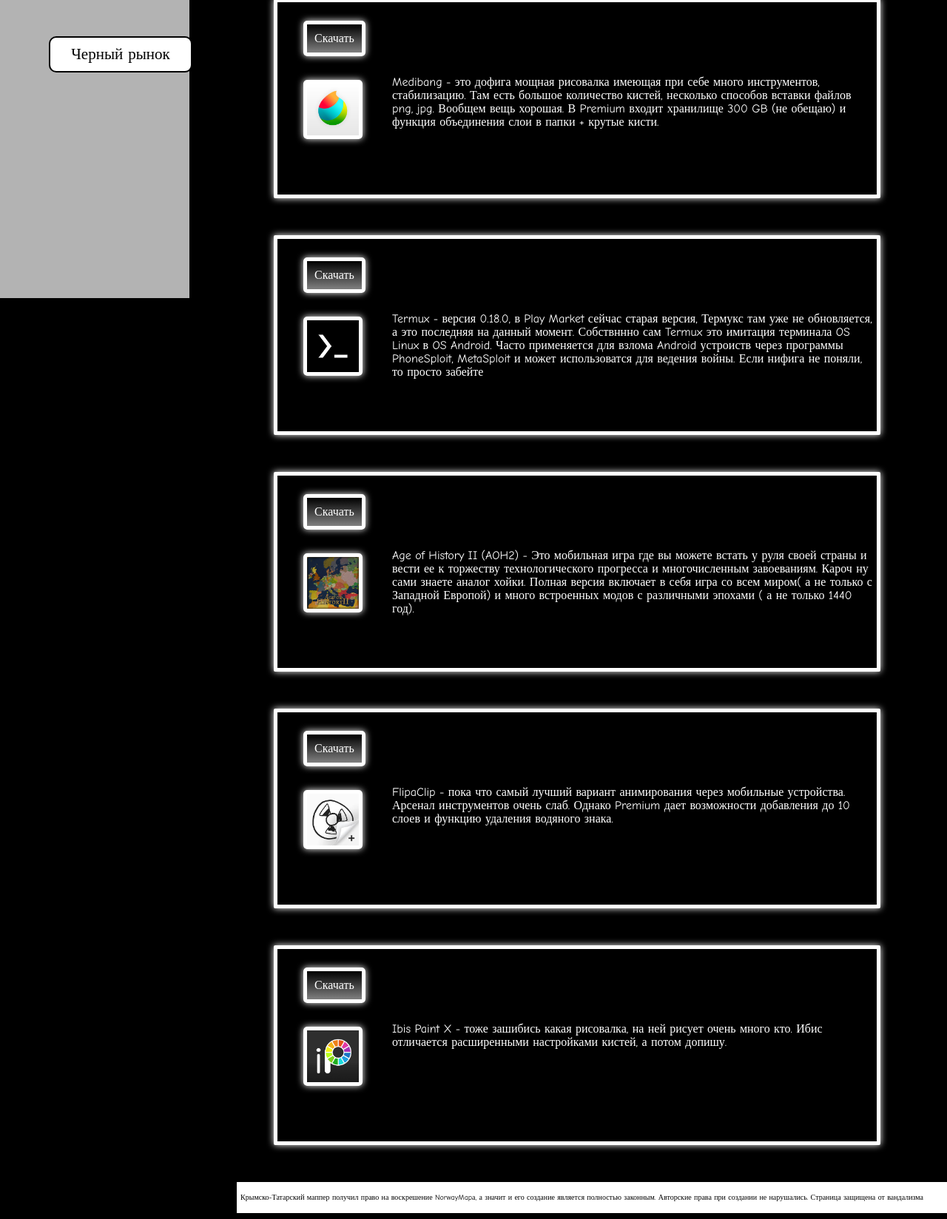
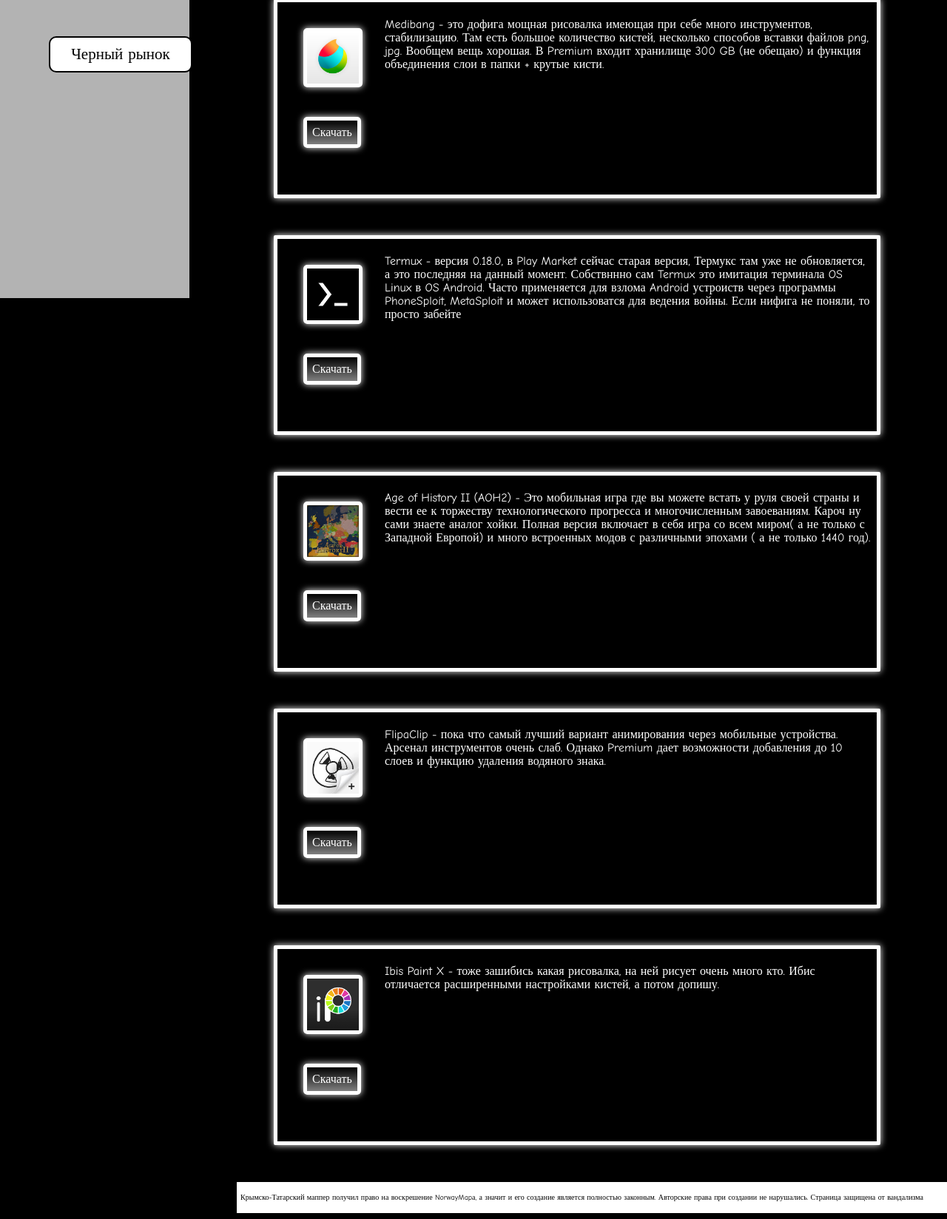
Before and after one commit to dinskoy/livgardet.github.io, a plain HTML site: page blackshop.html in a window 1280 px wide. Shown: the part 397-2045 px from the top of the page at 74% size. Drawn offline with Linux system fonts and the light colour scheme.

Commit message:
set a position tag <a>

```diff
--- a/blackshop.html
+++ b/blackshop.html
@@ -21,11 +21,30 @@
 						<img id="img" src="flag.png" width="750px" height="500px" alt="image_error"/>
 			</header>
 			<div style="background: black;">
-						<div class="vzlom"><img class="img" src="mbp.png" height="70px" width="70px" alt=""/><a class="blackA" href="https://drive.google.com/file/d/1-yVreQ_VTMpjmo9MCtYwj1IVECsNhXsU/view?usp=drivesdk">Скачать</a><p class="blackP">Medibang - это дофига мощная рисовалка имеющая при себе много инструментов, стабилизацию. Там есть большое количество кистей, несколько способов вставки файлов png, jpg. Вообщем вещь хорошая. В Premium входит хранилище 300 GB (не обещаю) и функция объединения слои в папки + крутые кисти.</p></div>
-						<div class="vzlom"><img class="img" src="termux.png" height="70px" width="70px" alt=""/><a class="blackA" href="https://drive.google.com/file/d/1QBBo6UmSUdDSdorZAbahVz6Qng34NR-W/view?usp=drivesdk">Скачать</a><p class="blackP">Termux - версия 0.18.0, в Play Market сейчас старая версия, Термукс там уже не обновляется, а это последняя на данный момент. Собствннно сам Termux это имитация терминала OS Linux в OS Android. Часто применяется для взлома Android устроиств через программы PhoneSploit, MetaSploit и может использоватся для ведения войны. Если нифига не поняли, то просто забейте</p></div>
-						<div class="vzlom"><img class="img" src="aoh2.png" height="70px" width="70px" alt=""/><a class="blackA" href="https://drive.google.com/file/d/1Q8OH8iTsXMEOtijvkmi0izcas1AZf5eJ/view?usp=drivesdk">Скачать</a><p class="blackP">Age of History II (AOH2) - Это мобильная игра где вы можете встать у руля своей страны и вести ее к торжеству технологического прогресса и многочисленным завоеваниям. Кароч ну сами знаете аналог хойки. Полная версия включает в себя игра со всем миром( а не только с Западной Европой) и много встроенных модов с различными эпохами ( а не только 1440 год).</p></div>
-						<div class="vzlom"><img class="img" src="flipa.jpeg" height="70px" width="70px" alt=""/><a class="blackA" href="https://drive.google.com/file/d/1wzXuAhInpTo_lv4T_uW5_XfQXHgzQp19/view?usp=drivesdk">Скачать</a><p class="blackP">FlipaClip - пока что самый лучший вариант анимирования через мобильные устройства. Арсенал инструментов очень слаб. Однако Premium дает возможности добавления до 10 слоев и функцию удаления водяного знака.</p></div>
-						<div class="vzlom"><img class="img" src="ibis.png" height="70px" width="70px" alt=""/><a class="blackA" href="https://drive.google.com/file/d/1QFIntnxWdlTFItwUUoy5sIqAOytrp_3q/view?usp=drivesdk">Скачать</a><p class="blackP">Ibis Paint X - тоже зашибись какая рисовалка, на ней рисует очень много кто. Ибис отличается расширенными настройками кистей, а потом допишу.</p>
+						<div class="vzlom">
+							<img class="img" src="mbp.png" height="70px" width="70px" alt=""/>
+							<p class="blackP">Medibang - это дофига мощная рисовалка имеющая при себе много инструментов, стабилизацию. Там есть большое количество кистей, несколько способов вставки файлов png, jpg. Вообщем вещь хорошая. В Premium входит хранилище 300 GB (не обещаю) и функция объединения слои в папки + крутые кисти.</p>
+							<a class="blackA" href="https://drive.google.com/file/d/1-yVreQ_VTMpjmo9MCtYwj1IVECsNhXsU/view?usp=drivesdk">Скачать</a>
+						</div>
+						<div class="vzlom">
+							<img class="img" src="termux.png" height="70px" width="70px" alt=""/>
+							<p class="blackP">Termux - версия 0.18.0, в Play Market сейчас старая версия, Термукс там уже не обновляется, а это последняя на данный момент. Собствннно сам Termux это имитация терминала OS Linux в OS Android. Часто применяется для взлома Android устроиств через программы PhoneSploit, MetaSploit и может использоватся для ведения войны. Если нифига не поняли, то просто забейте</p>
+							<a class="blackA" href="https://drive.google.com/file/d/1QBBo6UmSUdDSdorZAbahVz6Qng34NR-W/view?usp=drivesdk">Скачать</a>
+						</div>
+						<div class="vzlom">
+							<img class="img" src="aoh2.png" height="70px" width="70px" alt=""/>
+							<p class="blackP">Age of History II (AOH2) - Это мобильная игра где вы можете встать у руля своей страны и вести ее к торжеству технологического прогресса и многочисленным завоеваниям. Кароч ну сами знаете аналог хойки. Полная версия включает в себя игра со всем миром( а не только с Западной Европой) и много встроенных модов с различными эпохами ( а не только 1440 год).</p>
+							<a class="blackA" href="https://drive.google.com/file/d/1Q8OH8iTsXMEOtijvkmi0izcas1AZf5eJ/view?usp=drivesdk">Скачать</a>
+						</div>
+						<div class="vzlom">
+							<img class="img" src="flipa.jpeg" height="70px" width="70px" alt=""/>
+							<p class="blackP">FlipaClip - пока что самый лучший вариант анимирования через мобильные устройства. Арсенал инструментов очень слаб. Однако Premium дает возможности добавления до 10 слоев и функцию удаления водяного знака.</p>
+							<a class="blackA" href="https://drive.google.com/file/d/1wzXuAhInpTo_lv4T_uW5_XfQXHgzQp19/view?usp=drivesdk">Скачать</a>
+						</div>
+						<div class="vzlom">
+							<img class="img" src="ibis.png" height="70px" width="70px" alt=""/>
+							<p class="blackP">Ibis Paint X - тоже зашибись какая рисовалка, на ней рисует очень много кто. Ибис отличается расширенными настройками кистей, а потом допишу.</p>
+							<a class="blackA" href="https://drive.google.com/file/d/1QFIntnxWdlTFItwUUoy5sIqAOytrp_3q/view?usp=drivesdk">Скачать</a>
 						</div>
 			</div>
 			<footer id="footer">
--- a/style.css
+++ b/style.css
@@ -24,7 +24,7 @@ body{
 			-webkit-tap-highlight-color: transparent;
 			font-size: 21px;
 			font-weight: bold;
-			background: linear-gradient(0deg, rgba(0, 0, 0, 0), rgba(93, 0, 33, 1));
+			background: black;
 			color: white;
 			text-decoration: none;
 			text-align: center;
@@ -37,7 +37,7 @@ body{
 			outline: none;
 			font-size: 21px;
 			font-weight: bold;
-			background-color: linear-gradient(0deg, rgba(0, 0, 0, 0), rgba(93, 0, 33, 1));
+			background-color: black;
 			color: white;
 			text-decoration: none;
 			text-align: center;
@@ -86,32 +86,34 @@ body{
 			height: 250px;
 			width: 800px;
 			overflow: auto;
+			display: flex;
 }
 .blackA{
 			text-decoration: none;
 			margin-bottom: 30px;
 			color: white;
-			position: relative;
+			position: absolute;
 			display: inline-block;
 			text-align: center;
 			background: linear-gradient(0deg, gray, black);
-			padding: 10px;
+			padding: 7px;
 			border-style: solid;
 			border-width: 5px;
 			border-radius: 5px;
 			border-color: white;
 			box-shadow: 0px 0px 10px white;
-			left: 30px;
-			top: 20px;
+			margin-left: 30px;
+			margin-top: 150px;
 }
 .blackP{
-			padding-left: 150px;
+			margin-left: 30px;
+
+			width: 750;
 }
 .img{
-			position: absolute;
-			margin-top: 100px;
+			/*position: absolute;*/
+			margin-top: 30px;
 			margin-left: 30px;
-			margin-bottom: 20px;
 			border-style: solid;
 			border-width: 5px;
 			border-radius: 5px;
@@ -126,22 +128,20 @@ body{
 .school_bottom{
 			text-decoration: none;
 			text-align: center;
-			color: white;
+			color: black;
+			background-color: white;
 			padding: 10px;
-			/*
-			border-style: solid;
-			border-width: 5px;
-			border-radius: 5px;
-			border-color: white;
-			box-shadow: 0px 0px 10px white;*/
+			border-radius: 20px;
 }
 .school_bottom:active{
 			-webkit-tap-highlight-color: rgba(255, 255, 255, 0);
 			-webkit-tap-highlight-color: transparent;
 			text-decoration: none;
 			text-align: center;
-			color: white;
+			color: black;
+			background-color: white;
 			padding: 10px;
+			border-radius: 20px;
 }
 .school_bottom:hover{
 			-webkit-tap-highlight-color: rgba(255, 255, 255, 0);
@@ -151,27 +151,13 @@ body{
 			color: black;
 			background: white;
 			padding: 10px;
+			border-radius: 20px;
 }
 .vzlomschool{
-
-			background: black;
-			width: 150px;
 			margin: 30px;
 			padding: 5px;
-			border-style: solid;
-			border-width: 5px;
-			border-radius: 2px;
-			border-color: white;
-			box-shadow: 0px 0px 10px white;
 }
 .vzlomschool:hover{
-			background: white;
-			width: 150px;
 			margin: 30px;
 			padding: 5px;
-			border-style: solid;
-			border-width: 5px;
-			border-radius: 2px;
-			border-color: white;
-			box-shadow: 0px 0px 10px white;
 }
```
Also changed, not shown: progress.html (added).
